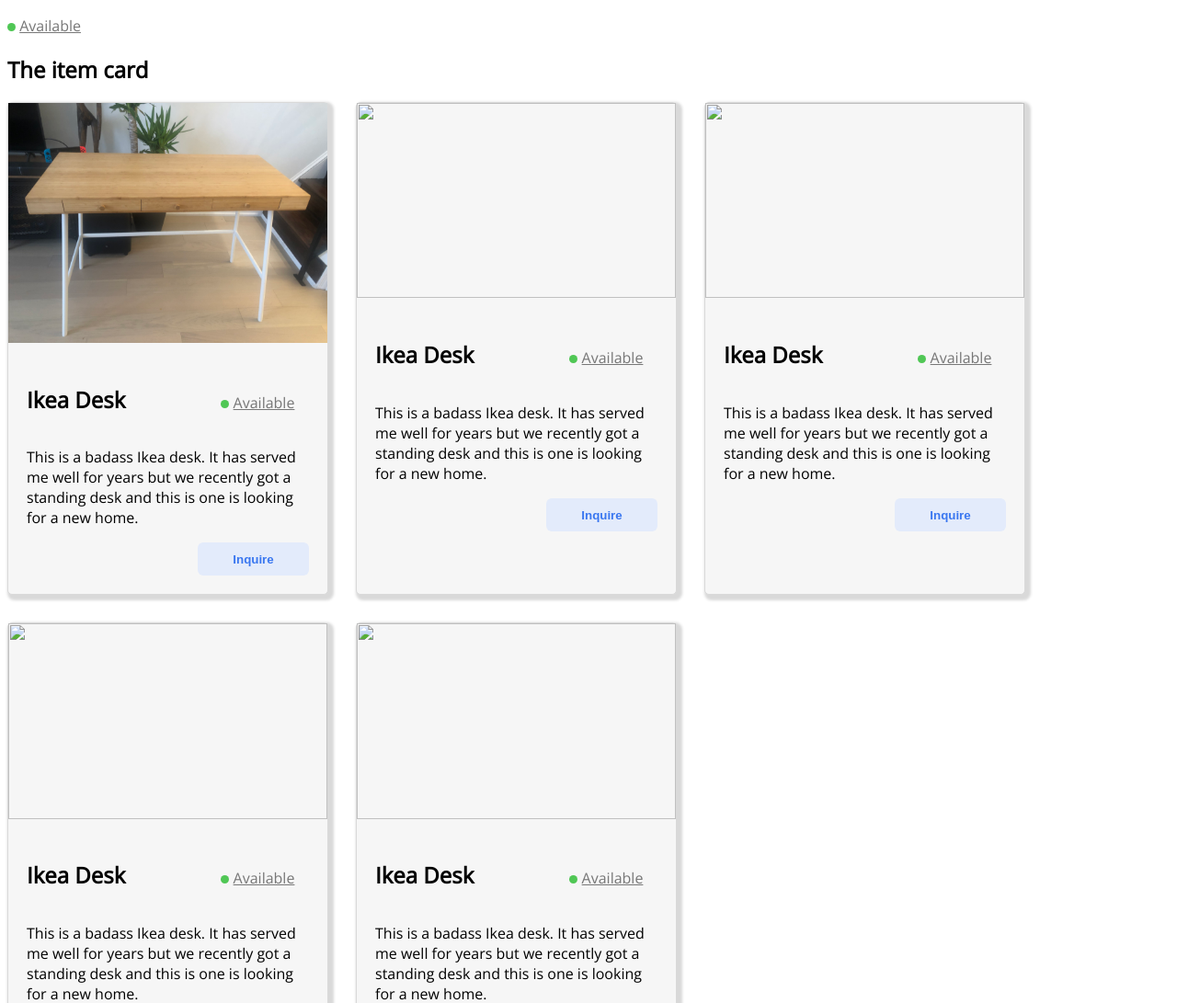
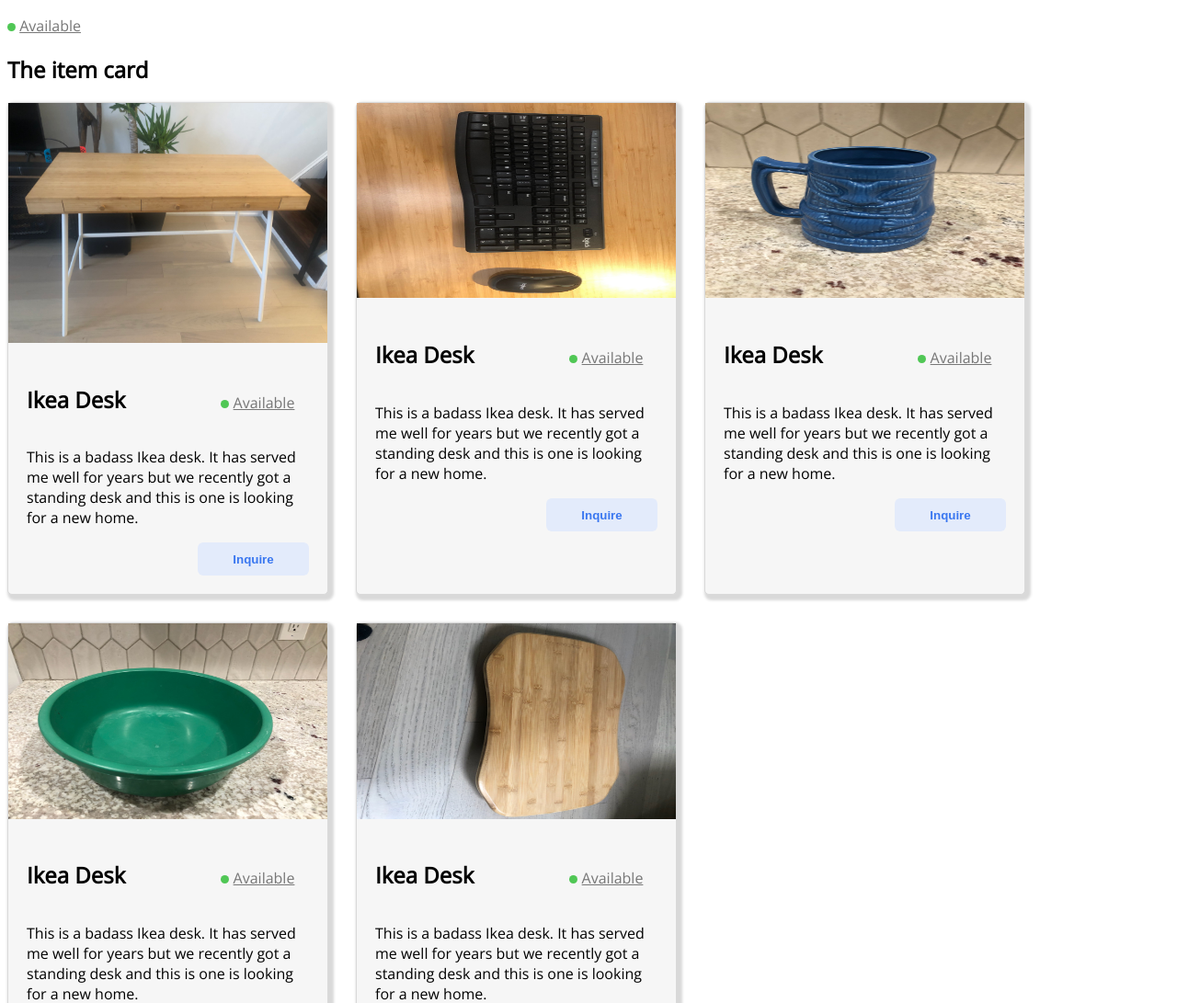
Before and after one commit to justinharpercodes/Durham-Exchange, a plain HTML site: page index.html in a window 1280 px wide. Shown: the part 231-1322 px from the top of the page at 92% size. Drawn offline with nearby package versions, Linux system fonts and the light colour scheme.

Commit message:
Add files via upload

```diff
--- a/index.html
+++ b/index.html
@@ -50,9 +50,7 @@
           </div>
         </div>
         <div class="card-2">
-          <img
-            src="file:///Users/justinharper-buford/Downloads/IMG_5624004.jpg"
-          />
+          <img src="IMG_5624004.jpg" />
           <div class="container">
             <div>
               <h2 class="desk">Ikea Desk</h2>
@@ -72,7 +70,7 @@
           </div>
         </div>
         <div class="card-3">
-          <img src="file:///Users/justinharper-buford/Downloads/IMG_5627.jpg" />
+          <img src="IMG_5627.jpg" />
           <div class="container">
             <div>
               <h2 class="desk">Ikea Desk</h2>
@@ -92,9 +90,7 @@
           </div>
         </div>
         <div class="card-4">
-          <img
-            src="file:///Users/justinharper-buford/Downloads/IMG_5628001.jpg"
-          />
+          <img src="IMG_5628001.jpg" />
           <div class="container">
             <div>
               <h2 class="desk">Ikea Desk</h2>
@@ -114,7 +110,7 @@
           </div>
         </div>
         <div class="card-5">
-          <img src="file:///Users/justinharper-buford/Downloads/IMG_5631.jpg" />
+          <img src="IMG_5631.jpg" />
           <div class="container">
             <div>
               <h2 class="desk">Ikea Desk</h2>
```
Also changed, not shown: IMG_5624004.jpg (added), IMG_5627.jpg (added), IMG_5628001.jpg (added), IMG_5631.jpg (added).
